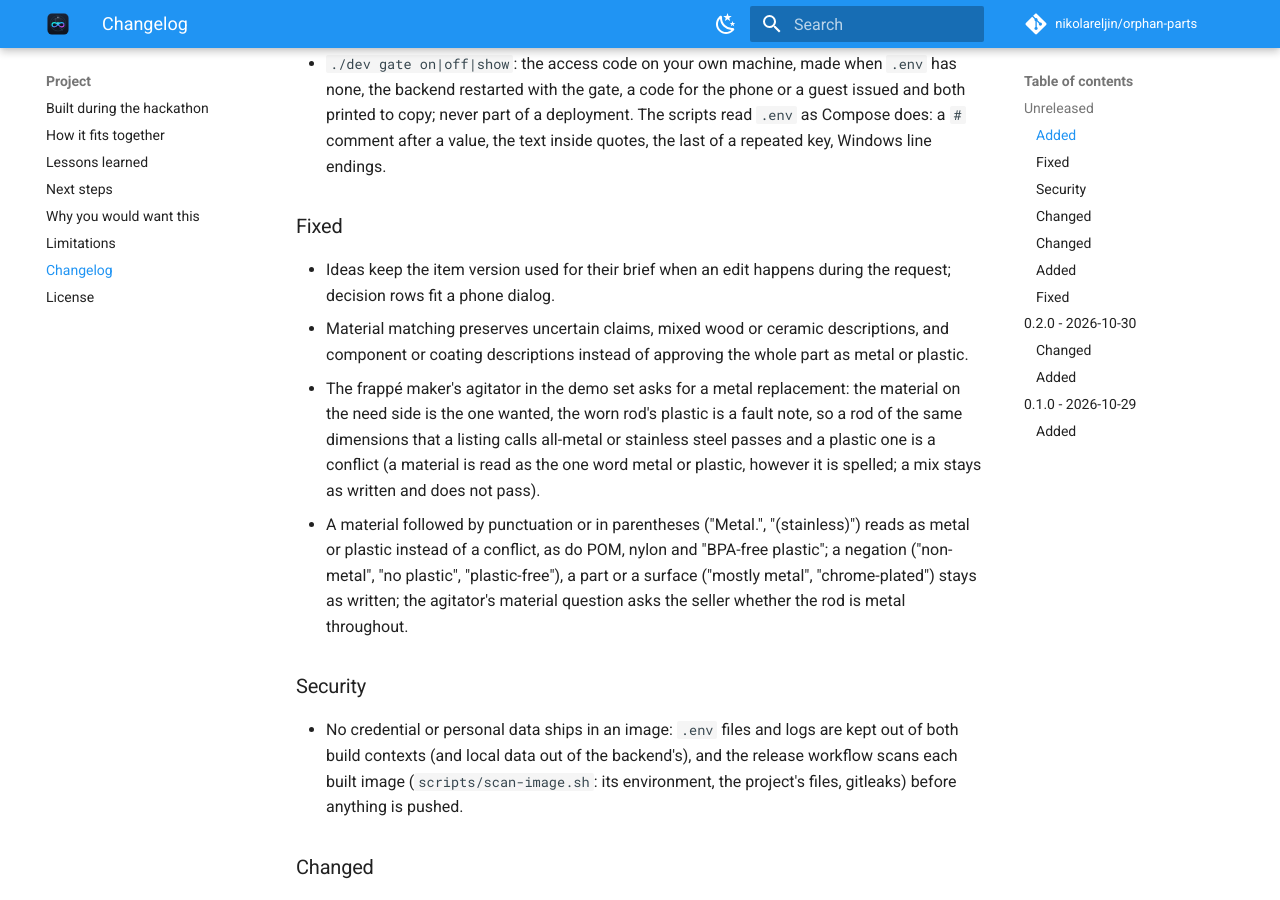
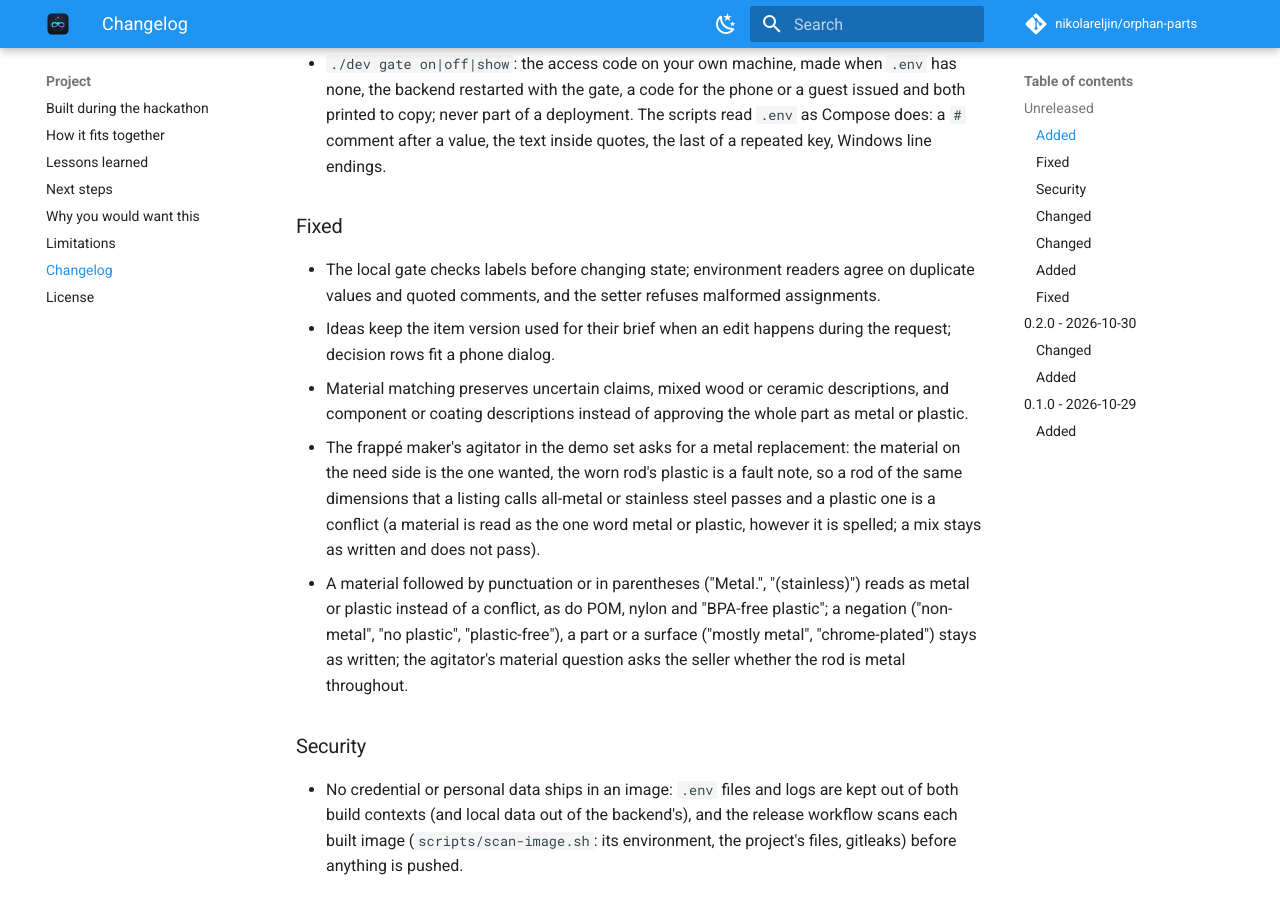
Before and after one commit to nikolareljin/orphan-parts, an MkDocs documentation site: the page built from docs/project/changelog.md, in a window 1280 px wide and 900 px high, scrolled down 339 px. Built offline with MkDocs 1.6.1 and Material for MkDocs 9.7.7, drawn with Linux system fonts in a browser that asks for light colours; comment, search, counter and statistics services are not loaded.

Commit message:
fix(dev): validate gate changes and dotenv parsing

```diff
--- a/CHANGELOG.md
+++ b/CHANGELOG.md
@@ -7,6 +7,7 @@ All notable changes to Orphan Parts Lens. Versions follow SemVer.
 ### Added
 - `./dev gate on|off|show`: the access code on your own machine, made when `.env` has none, the backend restarted with the gate, a code for the phone or a guest issued and both printed to copy; never part of a deployment. The scripts read `.env` as Compose does: a ` #` comment after a value, the text inside quotes, the last of a repeated key, Windows line endings.
 ### Fixed
+- The local gate checks labels before changing state; environment readers agree on duplicate values and quoted comments, and the setter refuses malformed assignments.
 - Ideas keep the item version used for their brief when an edit happens during the request; decision rows fit a phone dialog.
 - Material matching preserves uncertain claims, mixed wood or ceramic descriptions, and component or coating descriptions instead of approving the whole part as metal or plastic.
 - The frappé maker's agitator in the demo set asks for a metal replacement: the material on the need side is the one wanted, the worn rod's plastic is a fault note, so a rod of the same dimensions that a listing calls all-metal or stainless steel passes and a plastic one is a conflict (a material is read as the one word metal or plastic, however it is spelled; a mix stays as written and does not pass).
```
Also changed, not shown: docs/operations/demo-access.md (+4 -0 lines), 4 other files.
